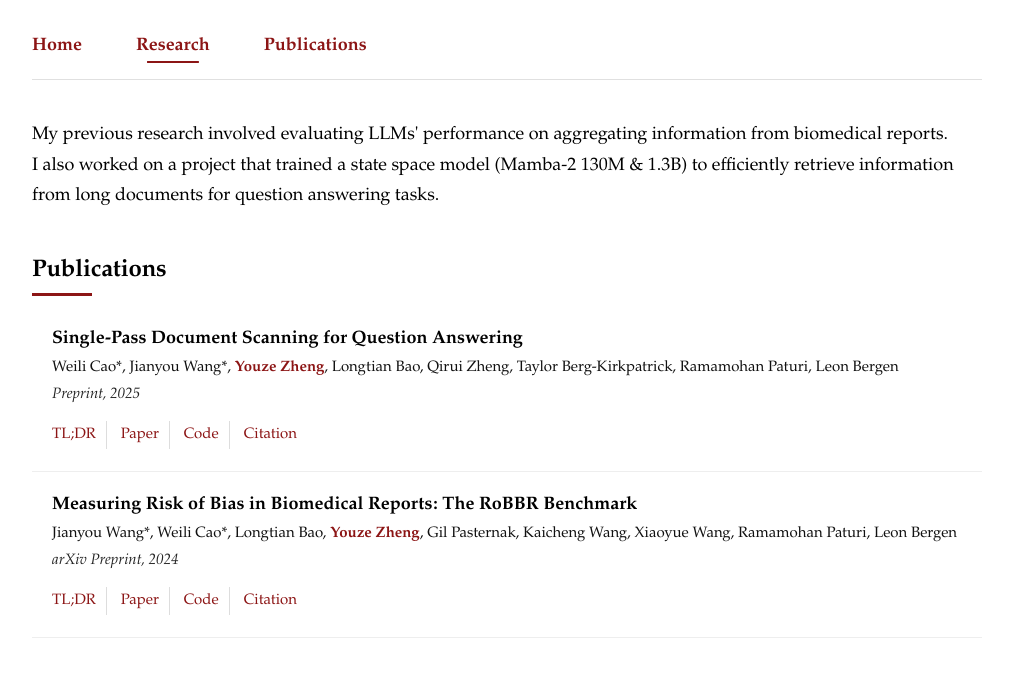
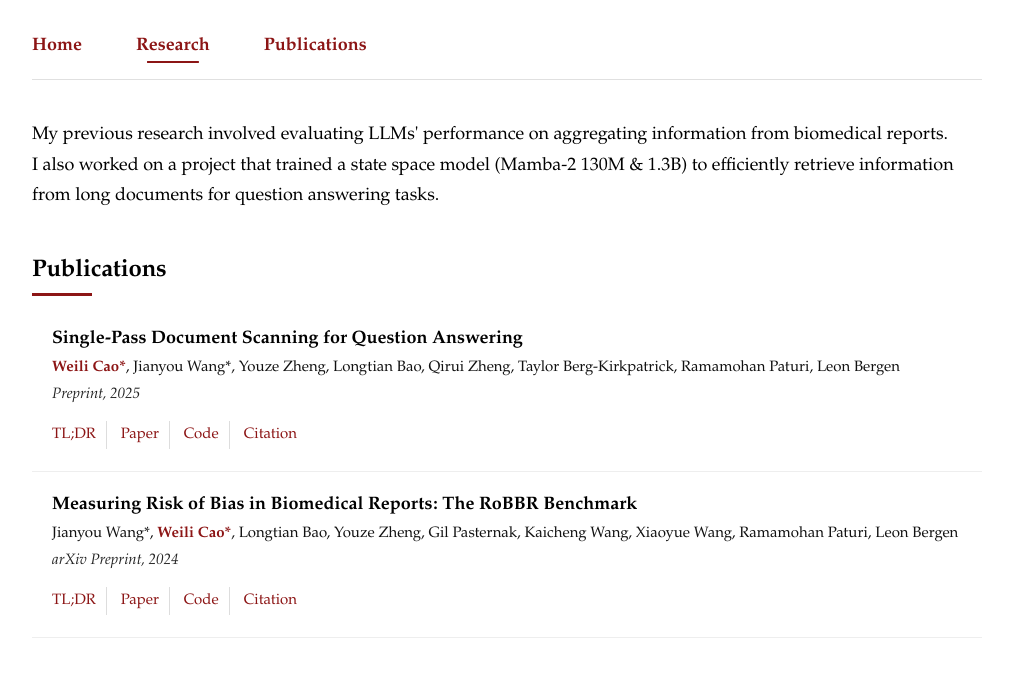
Before and after one commit to weilicao/weilicao.github.io, a Jekyll site: the page built from research.html, in a window 1280 px wide, cut to the strip 212-1150 px from the top of the page. Shown: the top 677 px of the strip, without its empty margins (133-1146 px from the left). Built offline with Jekyll 4.4.1, drawn with Linux system fonts in a browser that asks for light colours.

```diff
--- a/_data/publications.yml
+++ b/_data/publications.yml
@@ -2,11 +2,11 @@
   title: "Single-Pass Document Scanning for Question Answering"
   authors:
     - name: "Weili Cao*"
-      is_self: false
+      is_self: true
     - name: "Jianyou Wang*"
       is_self: false
     - name: "Youze Zheng"
-      is_self: true
+      is_self: false
     - name: "Longtian Bao"
       is_self: false
     - name: "Qirui Zheng"
@@ -41,11 +41,11 @@
     - name: "Jianyou Wang*"
       is_self: false
     - name: "Weili Cao*"
-      is_self: false
+      is_self: true
     - name: "Longtian Bao"
       is_self: false
     - name: "Youze Zheng"
-      is_self: true
+      is_self: false
     - name: "Gil Pasternak"
       is_self: false
     - name: "Kaicheng Wang"
```
